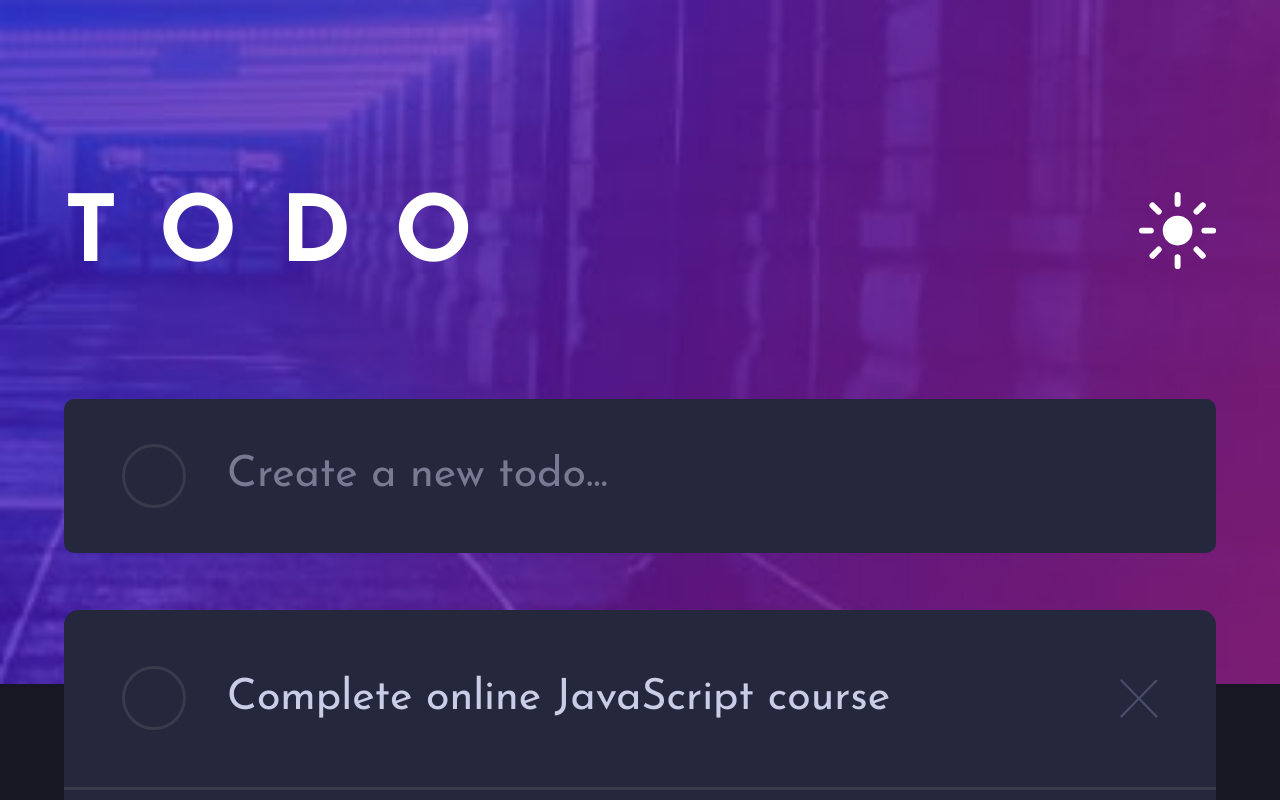
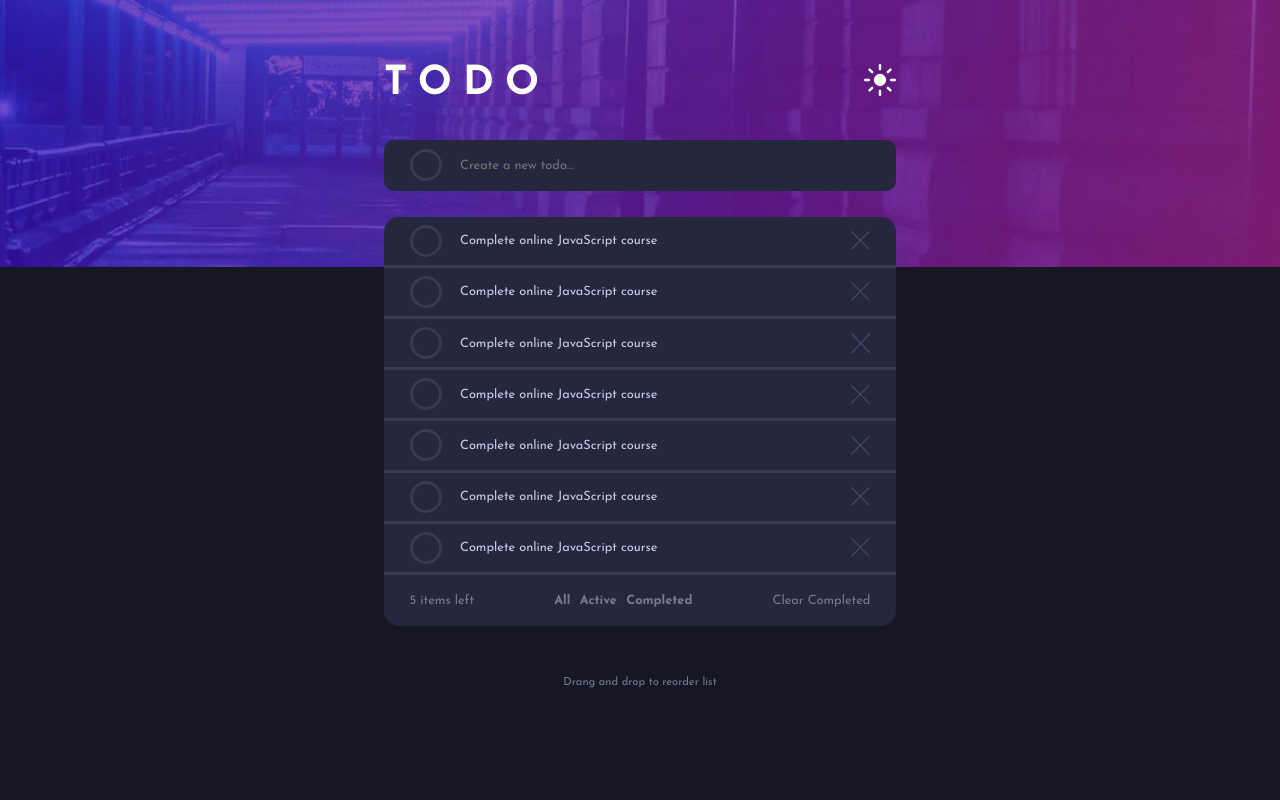
Before and after one commit to Dired15/frontendmentor19-todoApp, a plain HTML site: page index.html in a window 1280 px wide. Shown: the top 800 px of the page. Drawn offline with Linux system fonts and the light colour scheme.

Commit message:
Desktop design finished

```diff
--- a/css/style.css
+++ b/css/style.css
@@ -46,8 +46,6 @@ body
 #main
 {
     width:90%;
-
-
 }
 
 header
@@ -55,8 +53,6 @@ header
     display:flex;
     width:100%;
     justify-content:space-between;
-
-
     margin-bottom:10%;
 }
 
@@ -108,7 +104,11 @@ h1
     font-weight:400;
     border:none;
     color:hsl(234, 11%, 52%);
+}
 
+#todoCreation input:focus
+{
+    outline:none;
 }
 
 #todoList
@@ -200,3 +200,215 @@ footer *
     margin-bottom:20%;
 
 }
+
+
+@media screen and (min-width:780px)
+{
+
+    html
+    {
+        font-size:1.25vw;
+    }
+
+    html *
+    {
+        box-sizing: border-box;
+        margin:0px;
+        padding:0px;
+        font-size:1.0rem;
+        font-weight:normal;
+        font-family:"Josefin Sans";
+    }
+
+    body
+    {
+        display:flex;
+        justify-content:center;
+        background-color:hsl(235, 21%, 11%);
+        background-image:url("../assets/images/bg-desktop-dark.jpg");
+        background-repeat:no-repeat;
+        background-size:100vw calc(100vw/4.8);
+        padding-top:5%;
+    }
+
+    #main
+    {
+
+        width:40%;
+
+    }
+
+    header
+    {
+    display:flex;
+    width:100%;
+    justify-content:space-between;
+    margin-bottom:7%;
+    }
+
+    h1
+    {
+    font-size:2.5rem;
+    letter-spacing:0.7rem;
+    font-weight:700;
+    color:white;
+
+    }
+
+    #changeThemeButton
+    {
+    width:2.5vw;
+    height:2.5vw;
+    background-image:url("../assets/images/icon-sun.svg");
+    background-repeat:no-repeat;
+    background-size:cover;
+    }
+
+#todoCreation
+{
+    padding-left:5%;
+    padding-right:5%;
+    width:100%;
+    height:4vw;
+    border-radius:10px;
+    display:flex;
+    align-items:center;
+    background-color: hsl(235, 24%, 19%);
+    margin-bottom:5%;
+
+}
+
+.stateIcon
+{
+    height:2.5vw;
+    width:2.5vw;
+    border:solid hsl(237, 14%, 26%);
+    border-radius:3vw;
+    margin-right:4%;
+}
+
+#todoCreation input
+{
+    background-color: hsl(235, 24%, 19%);
+    font-size:0.8rem;
+    font-weight:400;
+    border:none;
+    color:hsl(234, 11%, 52%);
+}
+
+#todoCreation input:focus
+{
+    outline:none;
+}
+
+#todoList
+{
+    width:100%;
+    background-color:hsl(235, 24%, 19%);
+    border-radius:15px;
+    margin-bottom:10%;
+}
+
+.todoElement
+{
+    display:flex;
+    align-items:center;
+    width:100%;
+    height:4vw;
+    border-bottom:solid hsl(237, 14%, 26%);
+    padding-left:5%;
+    padding-right:5%;
+}
+
+.todoElement p
+{
+    font-size:0.8rem;
+    color:hsl(234, 39%, 85%);
+    flex:1;
+}
+
+.removeButton
+{
+    height:1.5vw;
+    width:1.5vw;
+    background-image:url("../assets/images/icon-cross.svg");
+    background-repeat:no-repeat;
+    background-size:cover;
+}
+
+footer
+{
+    padding-left:5%;
+    padding-right:5%;
+    display:flex;
+    justify-content:space-between;
+    align-items:center;
+    height:4vw;
+
+    margin-bottom:5%;
+}
+
+footer *
+{
+    color:hsl(234, 11%, 52%);
+    font-size:0.8rem;
+}
+
+#stateDesktop
+{
+    display:flex;
+    justify-content:space-between;
+    width:30%;
+
+}
+
+#stateDesktop div
+{
+
+    color:hsl(234, 11%, 52%);
+    font-size:0.8rem;
+    font-weight:700;
+}
+
+#stateMobile
+{
+    display:none;
+    padding-left:25%;
+    padding-right:25%;
+    justify-content:space-between;
+    align-items:center;
+
+    background-color:hsl(235, 24%, 19%);
+    border-radius:15px;
+    width:100%;
+    height:12vw;
+    margin-bottom:10%;
+}
+
+#stateMobile div
+{
+
+    color:hsl(234, 11%, 52%);
+    font-size:0.8rem;
+    font-weight:700;
+}
+
+#dragAndDropInfo
+{
+    color:hsl(234, 11%, 52%);
+    font-size:0.7rem;
+    width:100%;
+    text-align:center;
+    margin-bottom:20%;
+
+}
+
+
+
+
+
+
+
+
+
+}
--- a/index.html
+++ b/index.html
@@ -20,7 +20,7 @@
 
         <div id="todoCreation">
             <div class="stateIcon"></div>
-            <input type="text" value="Create a new todo...">
+            <input type="text" placeHolder="Create a new todo...">
         </div>
 
         <div id="todoList">
```
